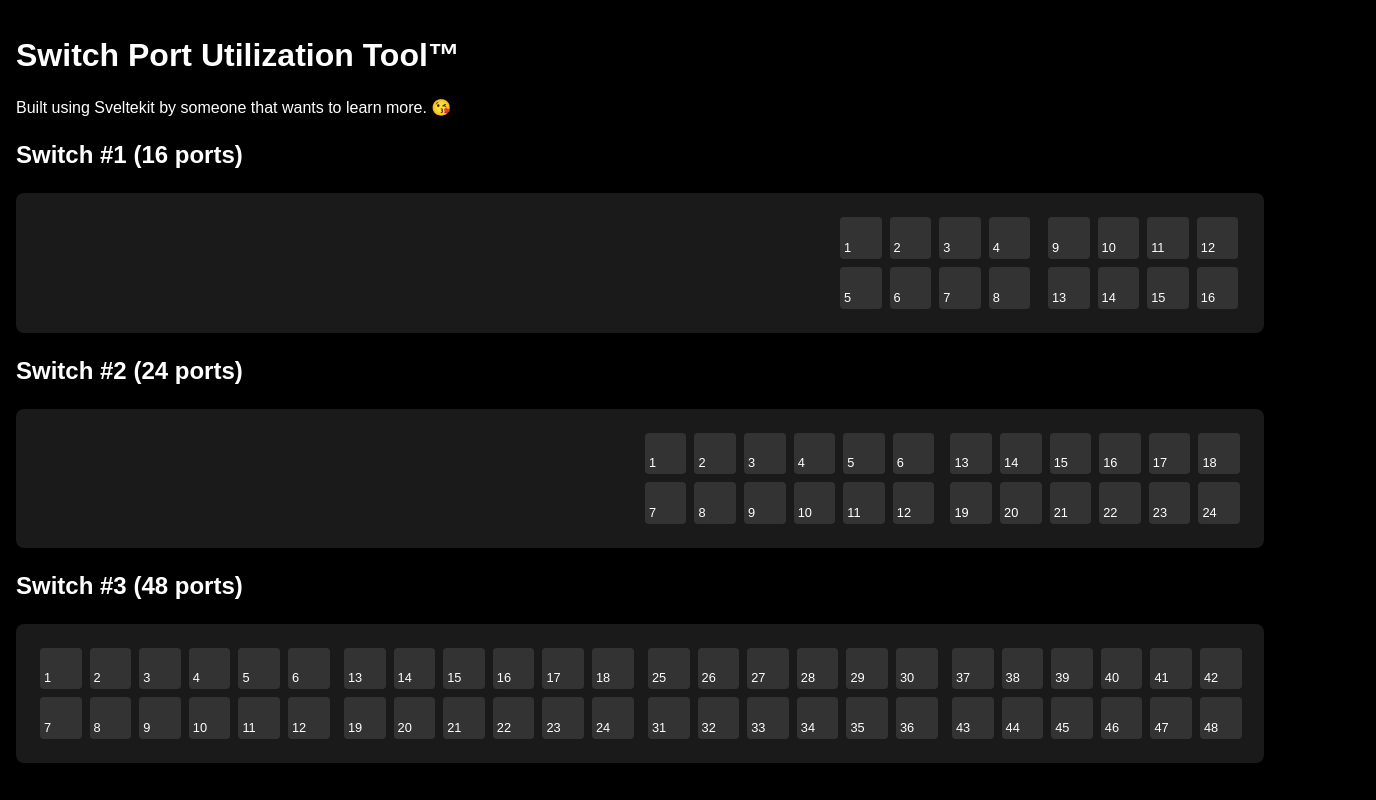
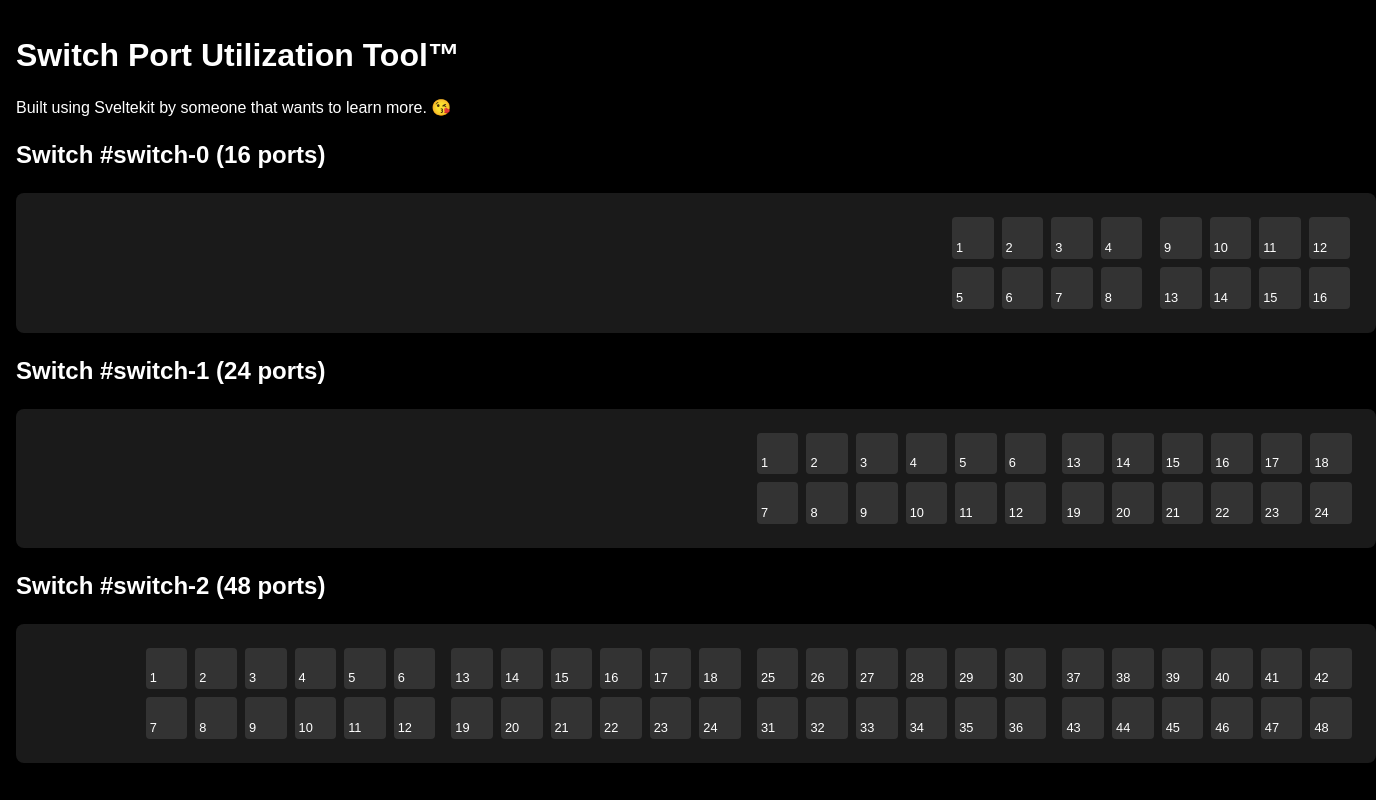
Before and after one commit to frippz/switch-tool, a SvelteKit app: page / in a window 1280 px wide. Shown: the whole page, 1376 px wide, since content can reach past the window. Built offline with nearby package versions, Linux system fonts and the light colour scheme.

Commit message:
Utilize componentId instead of switchGroup

```diff
--- a/src/components/Port.svelte
+++ b/src/components/Port.svelte
@@ -1,5 +1,5 @@
 <script lang="ts">
-  export let switchGroup: number;
+  export let componentId: string;
   export let portNumber: string;
   export let selected: boolean;
   export let savePortState: (portNumber: string, active: boolean) => void;
@@ -8,11 +8,11 @@
 <div class="port">
   <input
     type="checkbox"
-    id="sw{switchGroup}-port-{portNumber}"
+    id="{componentId}-port-{portNumber}"
     bind:checked={selected}
     on:change={() => savePortState(portNumber, selected)}
   />
-  <label for="sw{switchGroup}-port-{portNumber}">{portNumber}</label>
+  <label for="{componentId}-port-{portNumber}">{portNumber}</label>
 </div>
 
 <style>
--- a/src/components/Switch.svelte
+++ b/src/components/Switch.svelte
@@ -5,7 +5,6 @@
 <script lang="ts">
   import Port from './Port.svelte';
 
-  export let switchGroup: number;
   export let numberOfPorts: number;
 
   let componentId: string = `switch-${idCounter++}`;
@@ -29,13 +28,13 @@
 
   // Save utilized ports to localStorage
   const savePortState = (portNumber: string, active: boolean) => {
-    localStorage.setItem(`switch-${switchGroup}-port-${portNumber}`, active.toString());
+    localStorage.setItem(`${componentId}-port-${portNumber}`, active.toString());
   };
 
   // Update the state of the port based on the previous state
   const updatePortState = (portNumber: string, port: any) => {
     if (typeof window !== 'undefined') {
-      const previousState = localStorage.getItem(`switch-${switchGroup}-port-${portNumber}`);
+      const previousState = localStorage.getItem(`switch-${componentId}-port-${portNumber}`);
       if (previousState !== null) {
         port.selected = previousState === 'true';
       }
@@ -51,12 +50,12 @@
 </script>
 
 <section id={componentId}>
-  <h2>Switch #{switchGroup} ({numberOfPorts} ports)</h2>
+  <h2>Switch #{componentId} ({numberOfPorts} ports)</h2>
   <div class="switch">
     {#each portGroups as group}
       <div class="port-group group-size-{portsPerGroup}">
         {#each group as port}
-          <Port {switchGroup} portNumber={port.number} selected={port.selected} {savePortState} />
+          <Port {componentId} portNumber={port.number} selected={port.selected} {savePortState} />
         {/each}
       </div>
     {/each}
@@ -77,6 +76,7 @@
     align-items: center;
     justify-content: end;
     white-space: nowrap;
+    width: 82em;
   }
 
   .port-group {
--- a/src/routes/+page.svelte
+++ b/src/routes/+page.svelte
@@ -6,8 +6,8 @@
 <h1>Switch Port Utilization Tool™</h1>
 <p>Built using Sveltekit by someone that wants to learn more. 😘</p>
 
-<Switch switchGroup={1} numberOfPorts={16} />
+<Switch numberOfPorts={16} />
 
-<Switch switchGroup={2} numberOfPorts={24} />
+<Switch numberOfPorts={24} />
 
-<Switch switchGroup={3} numberOfPorts={48} />
+<Switch numberOfPorts={48} />
```
Also changed, not shown: src/components/ScrollWrapper.svelte (added, +10 -0 lines).
